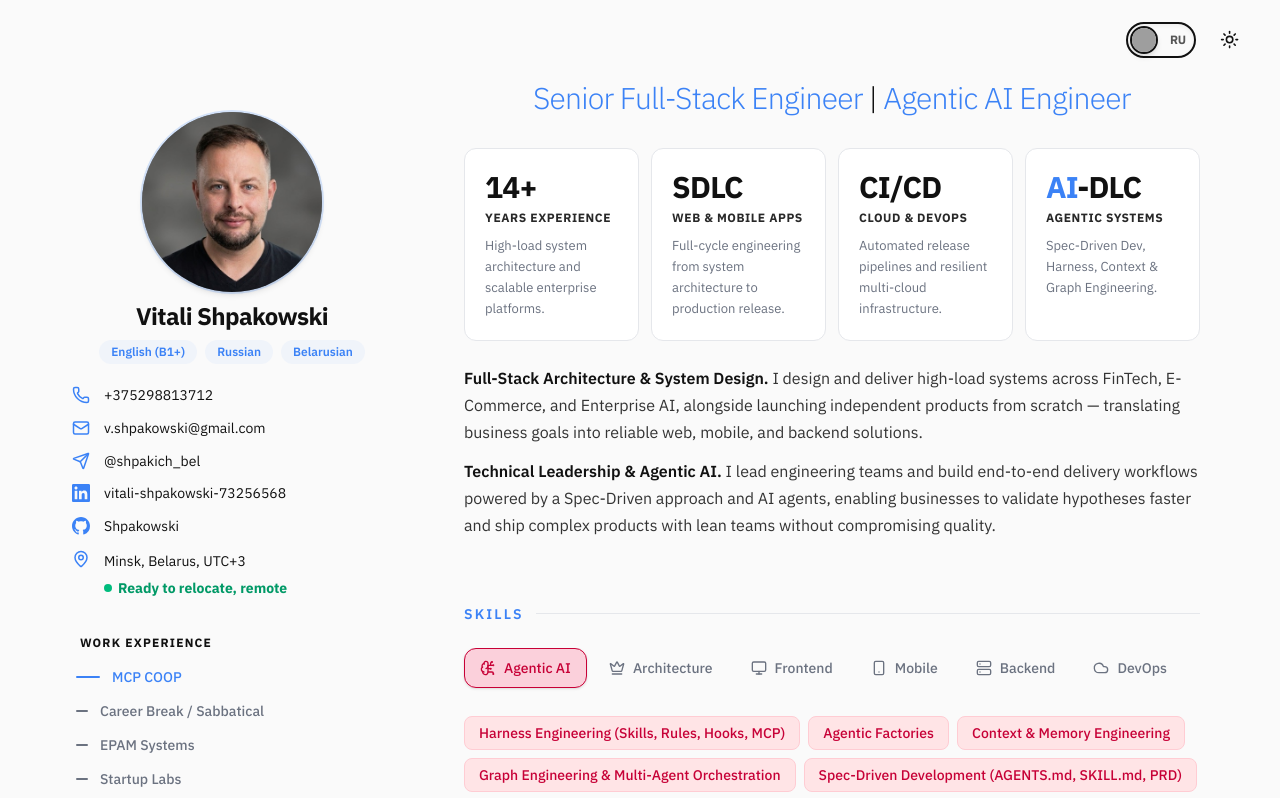
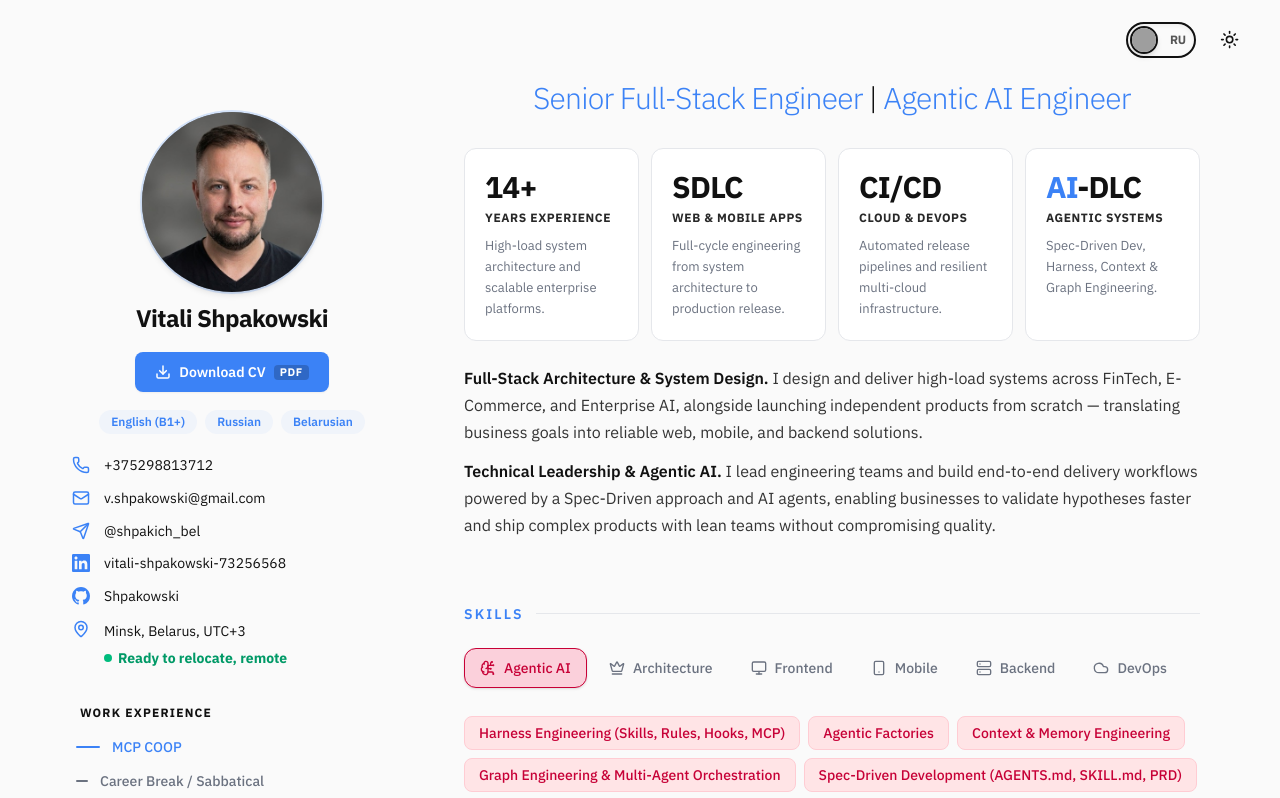
Before and after one commit to Shpakowski/shpakowski.github.io, a React (Vite) app: page / in a window 1280 px wide. Shown: the top 798 px of the page. Built offline with nearby package versions, Linux system fonts and the light colour scheme; grey boxes are pictures that could not be loaded.

Commit message:
feat: add CV PDF download button to sidebar

```diff
--- a/src/components/layout/sidebar.tsx
+++ b/src/components/layout/sidebar.tsx
@@ -1,4 +1,5 @@
 import { useTranslation } from 'react-i18next';
+import { Download } from 'lucide-react';
 import { ContactItem } from '@/components/ui';
 import { profileConfig } from '@/config';
 import { getContactsConfig } from '@/config';
@@ -15,7 +16,7 @@ export function Sidebar() {
     <aside className="flex flex-col gap-4 p-6 md:p-8 lg:sticky lg:top-0 lg:h-screen lg:w-80 xl:w-96 lg:overflow-y-auto">
 
 
-      <div className="flex flex-col items-center text-center gap-2">
+      <div className="flex flex-col items-center text-center gap-2.5">
         <Avatar
           src={avatarImage}
           alt={profileConfig.fullName}
@@ -24,6 +25,24 @@ export function Sidebar() {
         <div>
           <h1 className="text-2xl font-bold tracking-tight">{profileConfig.fullName}</h1>
         </div>
+
+        <a
+          href={profileConfig.cvUrl}
+          download="Vitali_Shpakowski_CV.pdf"
+          target="_blank"
+          rel="noopener noreferrer"
+          className="group my-2 inline-flex items-center justify-center gap-2 rounded-lg bg-primary px-5 py-2.5 text-sm font-semibold text-white shadow-xs transition-all duration-200 hover:bg-blue-600 active:scale-[0.99] focus-visible:outline-none focus-visible:ring-2 focus-visible:ring-primary focus-visible:ring-offset-2"
+        >
+          <Download
+            size={16}
+            strokeWidth={2.25}
+            className="transition-transform duration-200 group-hover:translate-y-0.5"
+          />
+          <span>{t('labels.downloadCv', 'Download CV')}</span>
+          <span className="rounded bg-black/20 px-1.5 py-0.5 text-[11px] font-bold uppercase leading-none tracking-wider text-white">
+            PDF
+          </span>
+        </a>
 
         <div className="flex flex-wrap justify-center gap-2">
           {profileConfig.contact.languages.map((lang) => (
--- a/src/config/profile.config.ts
+++ b/src/config/profile.config.ts
@@ -1,6 +1,7 @@
 export const profileConfig = {
   fullName: "Vitali Shpakowski",
   headline: "Principal Software Engineer | Agentic AI Engineer",
+  cvUrl: "/Vitali_Shpakowski_CV.pdf",
   contact: {
     phone: "+375298813712",
     email: "v.shpakowski@gmail.com",
--- a/src/locales/en/translation.json
+++ b/src/locales/en/translation.json
@@ -65,7 +65,8 @@
     "loading": "Loading...",
     "present": "Present",
     "projectRole": "Project Role",
-    "stack": "Stack"
+    "stack": "Stack",
+    "downloadCv": "Download CV"
   },
   "experience": [
     {
--- a/src/locales/ru/translation.json
+++ b/src/locales/ru/translation.json
@@ -65,7 +65,8 @@
     "loading": "Загрузка...",
     "present": "По настоящее время",
     "projectRole": "Роль на проекте",
-    "stack": "Стек"
+    "stack": "Стек",
+    "downloadCv": "Скачать резюме"
   },
   "experience": [
     {
```
Also changed, not shown: 1 other file (tests, documents, lock files or other folders).
